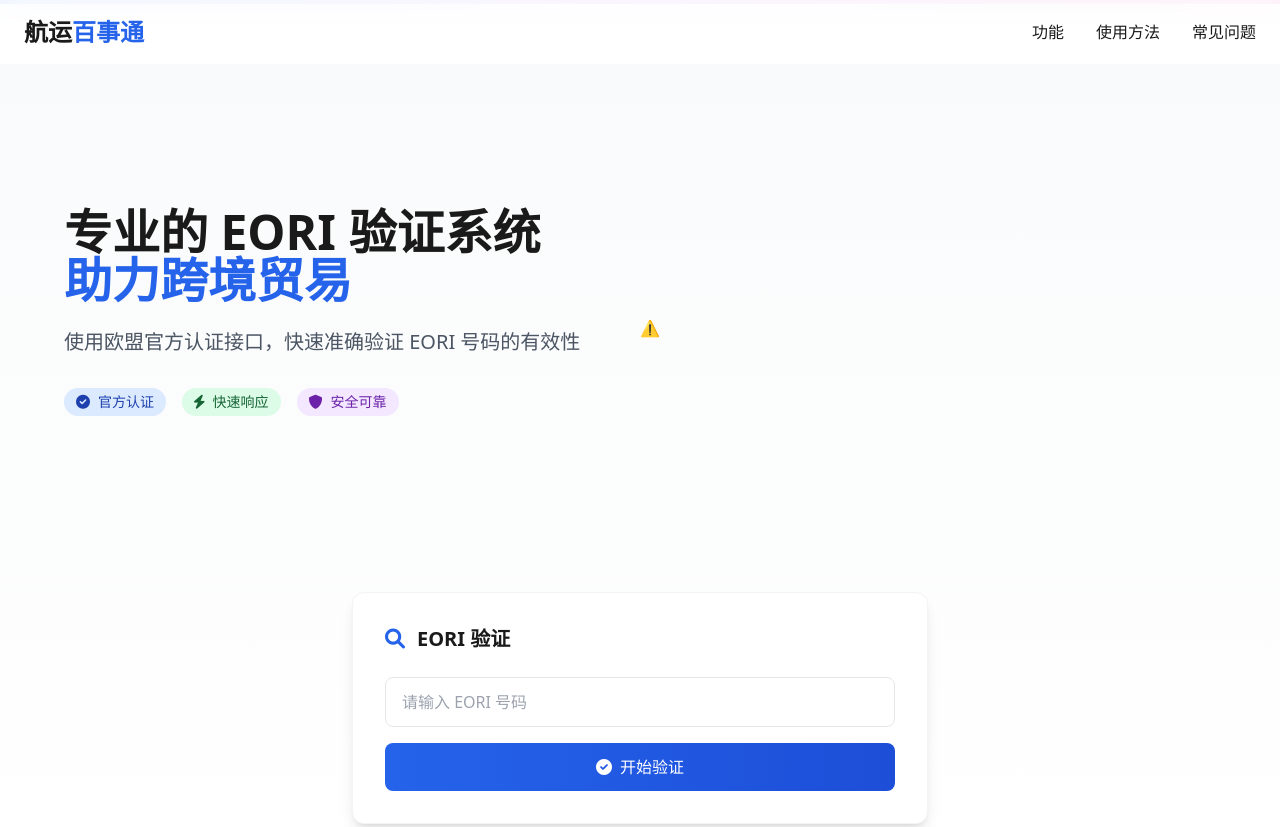
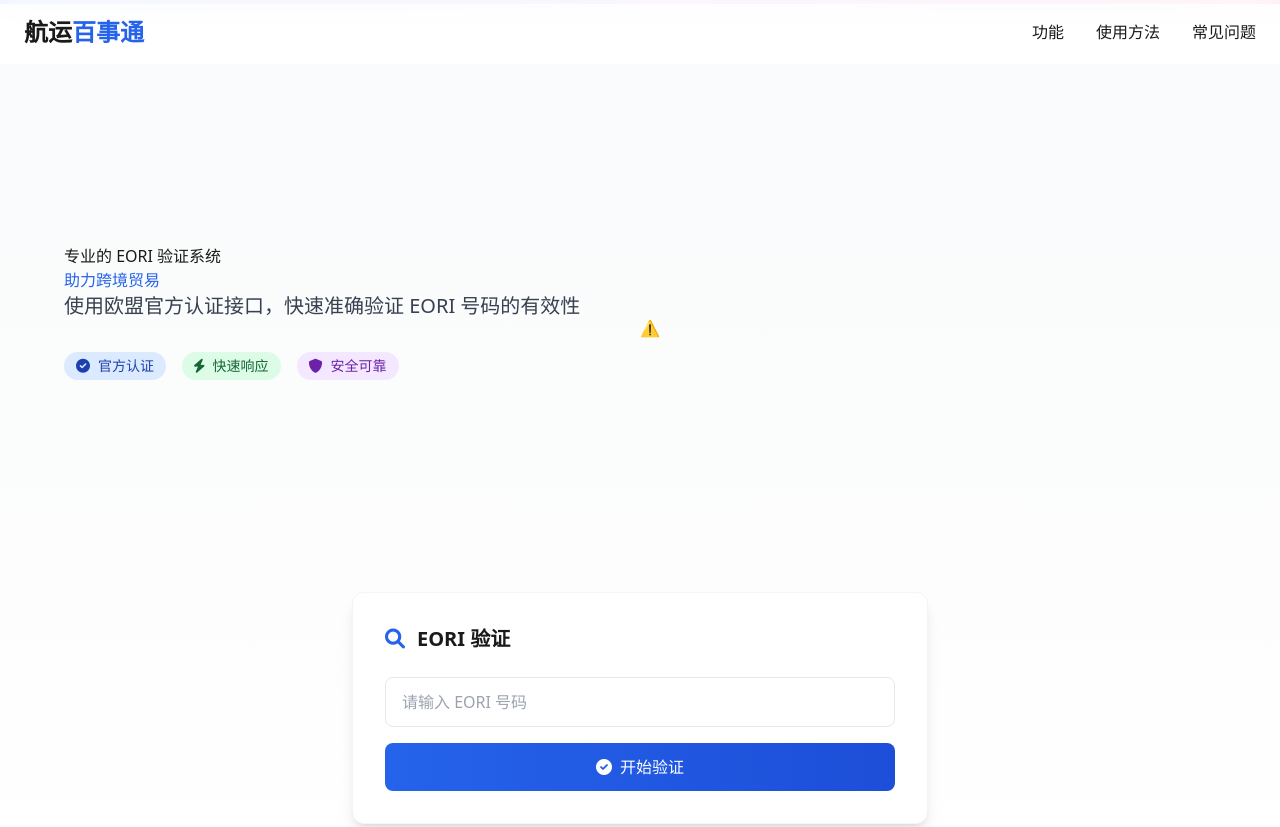
Before and after one commit to LeoYang9189/eori-verification, a website: page public/index.html in a window 1280 px wide. Shown: the top 827 px of the page. Drawn offline with nearby package versions, Linux system fonts and the light colour scheme; no server answers.

Commit message:
feat: update UI with business style and animations

```diff
--- a/public/index.html
+++ b/public/index.html
@@ -36,11 +36,11 @@
                 <!-- 主标题区域 -->
                 <div class="flex flex-col md:flex-row items-center justify-between mb-16">
                     <div class="md:w-1/2 text-left mb-8 md:mb-0">
-                        <h1 class="text-4xl md:text-5xl font-bold mb-6 leading-tight">
+                        <h1 class=""text-5xl font-bold mb-6 text-gray-900"">
                             专业的 EORI 验证系统
                             <span class="text-blue-600 block">助力跨境贸易</span>
                         </h1>
-                        <p class="text-xl text-gray-600 mb-8">
+                        <p class="text-xl text-gray-700 mb-8">
                             使用欧盟官方认证接口，快速准确验证 EORI 号码的有效性
                         </p>
                         <!-- 特点标签 -->
```
